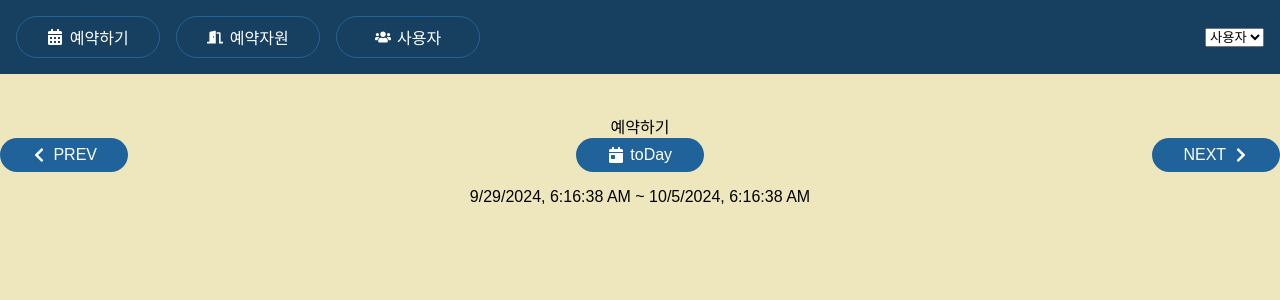
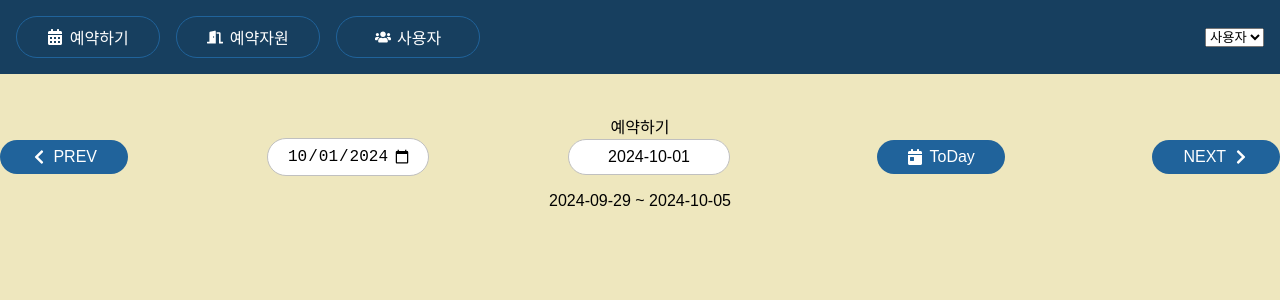
Before and after one commit to kyungwook7/React-Demo, a React (Vite) app: page /bookings in a window 1280 px wide. Shown: the top 300 px of the page. Built offline with nearby package versions, Linux system fonts and the light colour scheme.

Commit message:
#6 예약 날짜 UI 제어하기2 reducer 의 액션을 모두 테스트 완료

```diff
--- a/src/App.css
+++ b/src/App.css
@@ -217,3 +217,28 @@
 header .icon-loading {
   color: white;
 }
+
+.date-picker > span {
+  flex-grow: 2;
+  display: flex;
+  align-items: center;
+  justify-content: center;
+}
+
+.date-picker input {
+  width: 8rem;
+  padding: 0.5rem 1rem;
+  border-radius: 1.5rem;
+  border: 1px solid silver;
+  font-size: 100%;
+  text-align: center;
+}
+
+.date-picker button {
+  width: 8rem;
+}
+
+.date-picker button.go {
+  width: auto;
+  height: 100%;
+}
--- a/src/Component/Bookings/WeekPicker.jsx
+++ b/src/Component/Bookings/WeekPicker.jsx
@@ -13,9 +13,27 @@
                     <FaChevronLeft/>
                     <span>PREV</span>
                 </button>
+                <input type="date" defaultValue={formatDate(new Date())}
+                       onChange={(e) => dispatch({
+                           type: "SET_DATE",
+                           payload: e.target.value
+                       })}
+                />
+                {/* 입력값을 state(상태값)으로 관리하면 ...
+                    이 예제에서는 날짜 타입으로 변환되는 문자열이 아니면
+                    예상치 않은 결과로 보인다
+                    입력값을 state 관리는 기능에 맞는 경우에만 사용한다.
+                */}
+                <input type="text" placeholder="yyyy-mm-dd"
+                       defaultValue={formatDate(new Date())}
+                       onChange={(e) => dispatch({
+                           type: "SET_DATE",
+                           payload: e.target.value
+                       })}
+                />
                 <button className="btn" onClick={() => dispatch({type: "TODAY"})}>
                     <FaCalendarDay/>
-                    <span>toDay</span>
+                    <span>ToDay</span>
                 </button>
                 <button className="btn" onClick={() => dispatch({type: "NEXT_WEEK"})}>
                     <span>NEXT</span>
@@ -23,10 +41,19 @@
                 </button>
             </p>
             <p>
-                {week.start.toLocaleString()} ~ {week.end.toLocaleString()}
+                {/*{week.start.toLocaleString()} ~ {week.end.toLocaleString()}*/}
+                {formatDate(week.start)} ~ {formatDate(week.end)}
             </p>
         </div>
     )
 }
 
+function formatDate(date) {
+    const year = date.getFullYear()
+    const month = String(date.getMonth()+1).padStart(2,'0')
+    const day = String(date.getDate()).padStart(2,'0')
+
+    return [year,month,day].join('-')
+}
+
 export default WeekPicker
```
